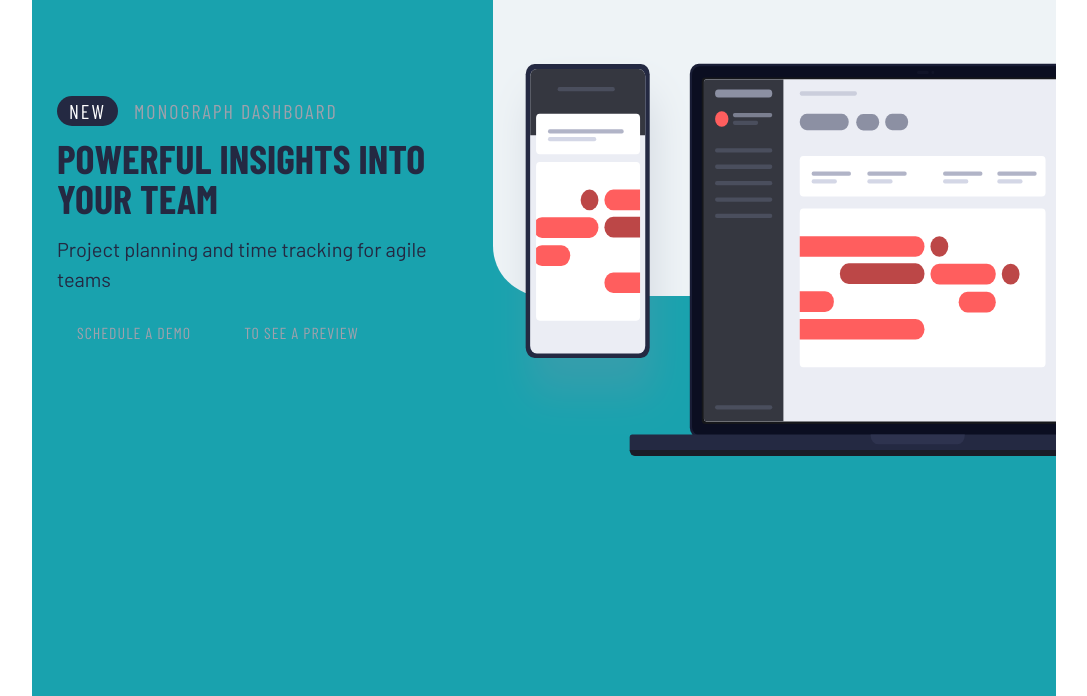
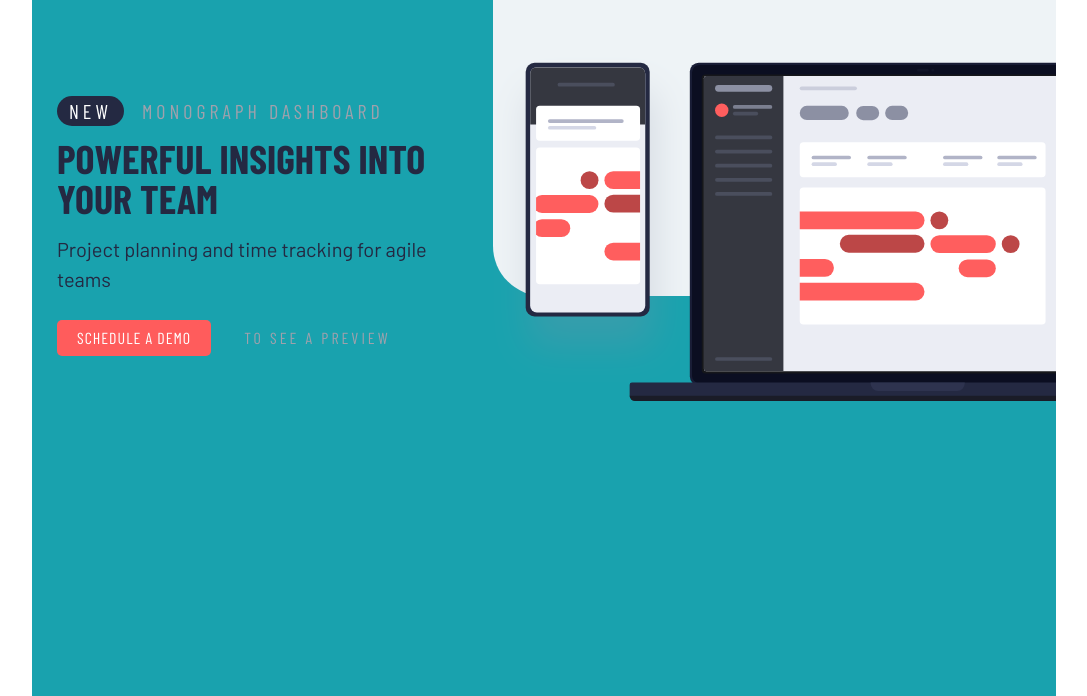
Before and after one commit to F-Agata/frontendmentor, a website built with webpack: page src/pages/project2.html in a window 1280 px wide. Shown: the part 104-800 px from the top of the page, without its empty margins (96-1183 px from the left). Built offline with nearby package versions, Linux system fonts and the light colour scheme.

Commit message:
add fixes to scss

```diff
--- a/src/pages/project2.html
+++ b/src/pages/project2.html
@@ -50,8 +50,8 @@
 
         <p class="section1__text">Project planning and time tracking for agile teams</p>
 
-        <button class="section1__button1 button">  Schedule a demo</button>
-        <button class="section1__button2 button">  to see a preview</button>
+        <button class="section1__button1 button button--red">  Schedule a demo</button>
+        <button class="section1__button2 button button--transparent">  to see a preview</button>
 
 
     </section>
--- a/src/scss/project2/_header.scss
+++ b/src/scss/project2/_header.scss
@@ -70,7 +70,7 @@
 
   &__ilustration-svg {
     width: 100%;
-    height: 100%;
+    //height: 100%;
   }
 
   &__menu-icons {
--- a/src/scss/project2/_section1.scss
+++ b/src/scss/project2/_section1.scss
@@ -42,7 +42,7 @@
     text-transform: uppercase;
     font-size: 16px;
     line-height: 30px;
-    letter-spacing: 2px;
+    letter-spacing: 4px;
 
     @media (min-width: 768px) {
       font-size: 20px;
@@ -95,17 +95,34 @@
 
 .button {
   margin-right: 10px;
-  padding: 5px 20px;
+  padding: 10px 20px;
   font-family: 'Barlow Condensed', sans-serif;
   color: hsl(231, 7%, 65%);
   letter-spacing: 1px;
   text-transform: uppercase;
   font-size: 10px;
   line-height: 20px;
-  background-color: transparent;
+
   border: none;
 
   cursor: pointer;
+
+  &--red {
+    background-color: hsl(0, 100%, 68%);
+    border-radius: 5px;
+    color: white;
+
+    &:hover {
+      background-color: lighten( (hsl(0, 100%, 68%)), 15% );
+            }
+
+  }
+
+  &--transparent {
+    background-color: transparent;
+    letter-spacing: 3px;
+
+  }
 
   @media (min-width: 768px) {
     font-size: 16px;
@@ -114,10 +131,6 @@
   }
 
 
-  &:hover {
-    background-color: hsl(0, 100%, 68%);
-    border-radius: 5px;
-    color: white;
-  }
+
 
 }
```
